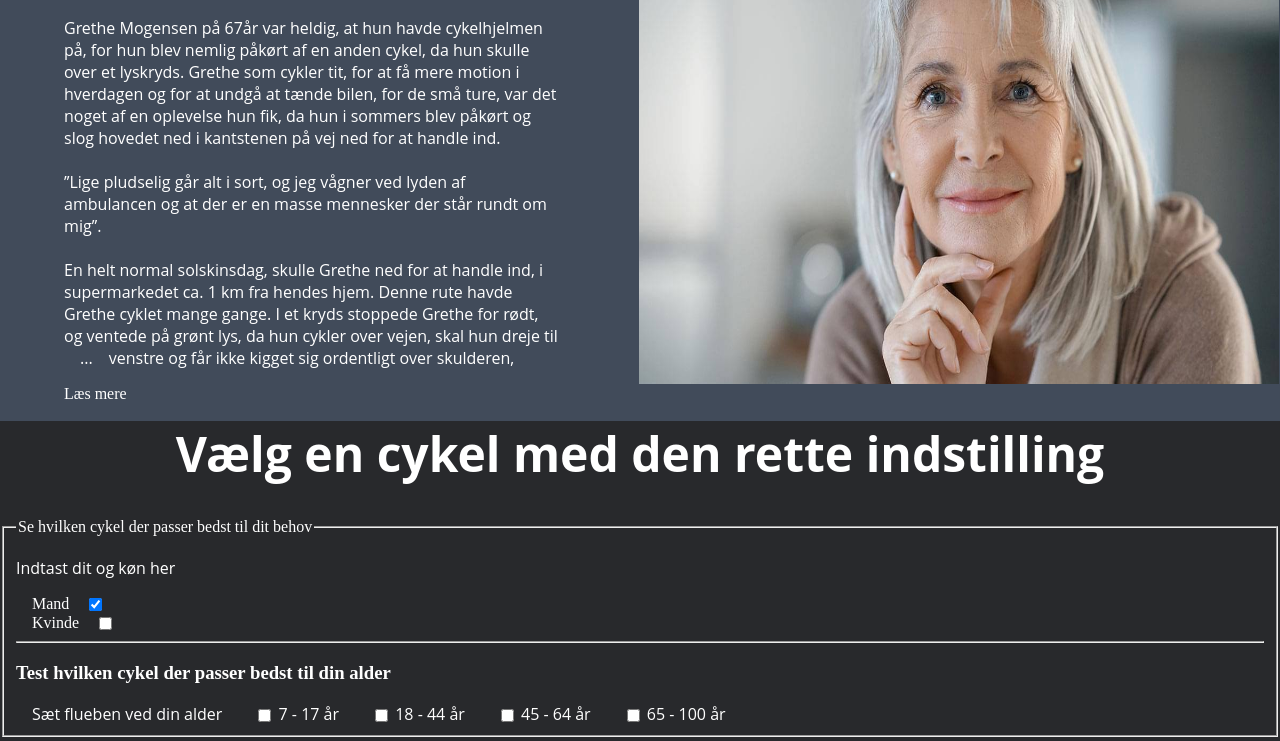
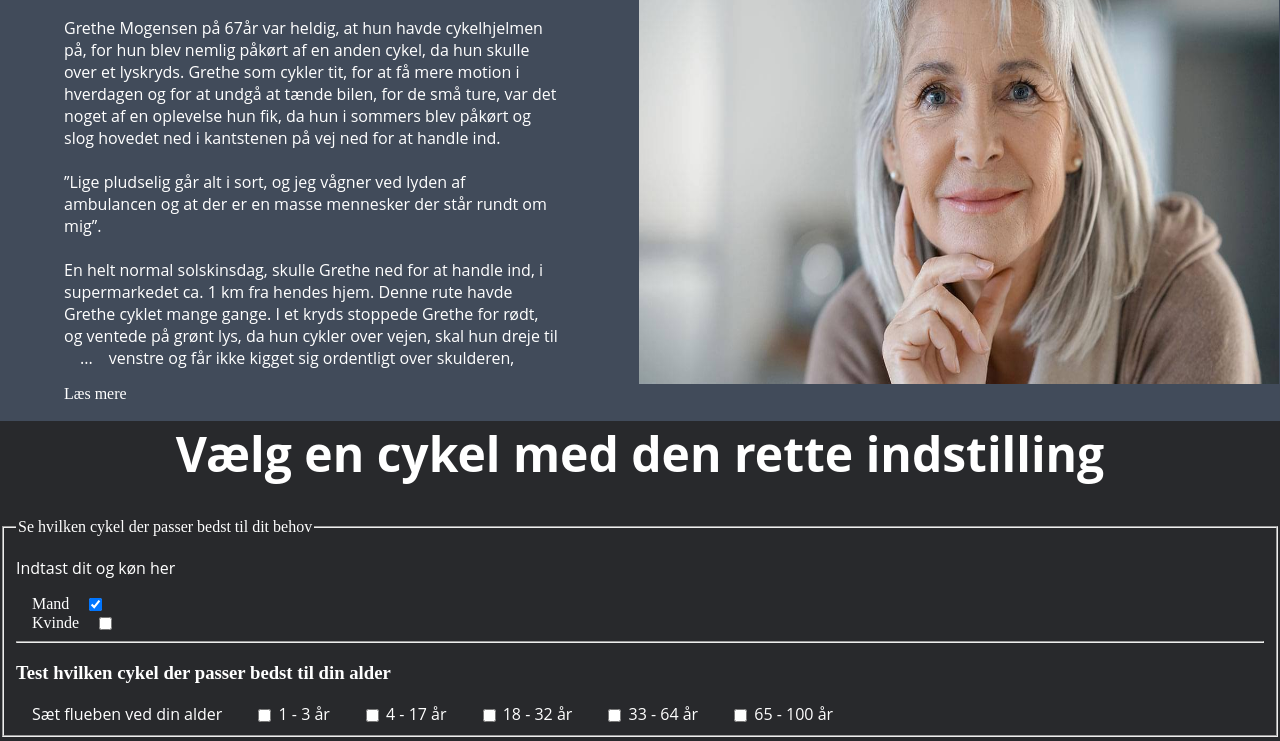
Before and after one commit to MouadNaji/Gruppe-8, a plain HTML site: page index.html in a window 1280 px wide. Both pictures are taken after a click on the checkbox 95 px from the left and 3483 px from the top of the page. Shown: the part 2879-3620 px from the top of the page. Drawn offline with Linux system fonts and the light colour scheme.

Commit message:
Ny alder og ung cykel

```diff
--- a/index.html
+++ b/index.html
@@ -140,9 +140,10 @@
                 <div id="active_sub_mand">
                     <h3>Test hvilken cykel der passer bedst til din alder</h3>
                     <p><span>Sæt flueben ved din alder</span>
-                        <label><input type="checkbox" name="cykel[]" value="ung" /> 7 - 17 år </label>
-                        <label><input type="checkbox" name="cykel[]" value="herre" /> 18 - 44 år </label>
-                        <label><input type="checkbox" name="cykel[]" value="herre" /> 45 - 64 år </label>
+                        <label><input type="checkbox" name="cykel[]" value="ung" /> 1 - 3 år </label>
+                        <label><input type="checkbox" name="cykel[]" value="unge" /> 4 - 17 år </label>
+                        <label><input type="checkbox" name="cykel[]" value="herre" /> 18 - 32 år </label>
+                        <label><input type="checkbox" name="cykel[]" value="herre" /> 33 - 64 år </label>
                         <label><input type="checkbox" name="cykel[]" value="uni" /> 65 - 100 år </label>
                     </p>
                 </div>
@@ -150,16 +151,17 @@
                 <div id="active_sub_kvinde">
                     <h3>Test hvilken cykel der passer bedst til din alder</h3>
                     <p><span>Sæt flueben ved din alder</span>
-                        <label><input type="checkbox" name="cykel[]" value="ung" /> 3 - 11 år </label>
-                        <label><input type="checkbox" name="cykel[]" value="dame" /> 12 - 44 år </label>
-                        <label><input type="checkbox" name="cykel[]" value="dame" /> 45 - 64 år </label>
+                        <label><input type="checkbox" name="cykel[]" value="ung" /> 1 - 3 år </label>
+                        <label><input type="checkbox" name="cykel[]" value="unge" /> 4 - 17 år </label>
+                        <label><input type="checkbox" name="cykel[]" value="dame" /> 18 - 32 år </label>
+                        <label><input type="checkbox" name="cykel[]" value="dame" /> 33 - 64 år </label>
                         <label><input type="checkbox" name="cykel[]" value="uni" /> 65 - 100 år </label>
                     </p>
                 </div>
                 <img id="herre" src="img/herre.png" />
                 <img id="dame" src="img/dame.png" />
                 <img id="ung" src="img/ung.png" />
-                <!--<img id="imgUnge" src="img/unge.png" />-->
+                <img id="imgUnge" src="img/unge.png" />
                 <img id="uni" src="img/uni.png" />
 
             </fieldset>
```
